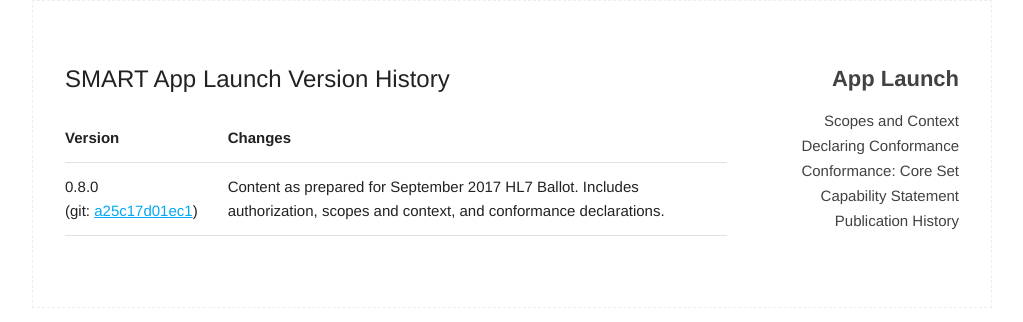
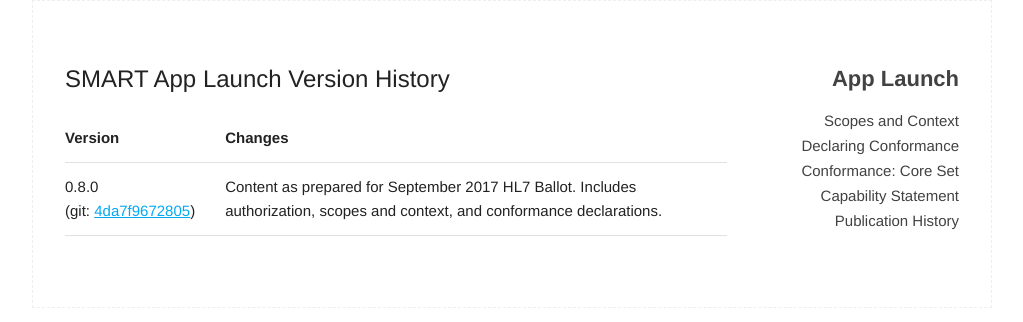
Before and after one commit to smart-on-fhir/smart-on-fhir.github.io, a Jekyll site: the page built from history/index.md, in a window 1280 px wide. Shown: the top 322 px of the page, without its empty margins (128-1151 px from the left). Built offline with Jekyll 4.4.1, drawn with Linux system fonts in a browser that asks for light colours.

Commit message:
Update history hash

```diff
--- a/history/index.md
+++ b/history/index.md
@@ -7,4 +7,4 @@
 
 | Version  | Changes |
 |----------|---------|
-| 0.8.0<br>(git:&nbsp;[a25c17d01ec1](https://github.com/HL7/smart-app-launch/tree/a25c17d01ec1307b64ced538ff0a8b0ab6181fd5)) | Content as prepared for September 2017 HL7 Ballot. Includes authorization, scopes and context, and conformance declarations. |
+| 0.8.0<br>(git:&nbsp;[4da7f9672805](https://github.com/HL7/smart-app-launch/tree/4da7f9672805a995da3efe9bf66ecef6fc41b8a7)) | Content as prepared for September 2017 HL7 Ballot. Includes authorization, scopes and context, and conformance declarations. |
```
